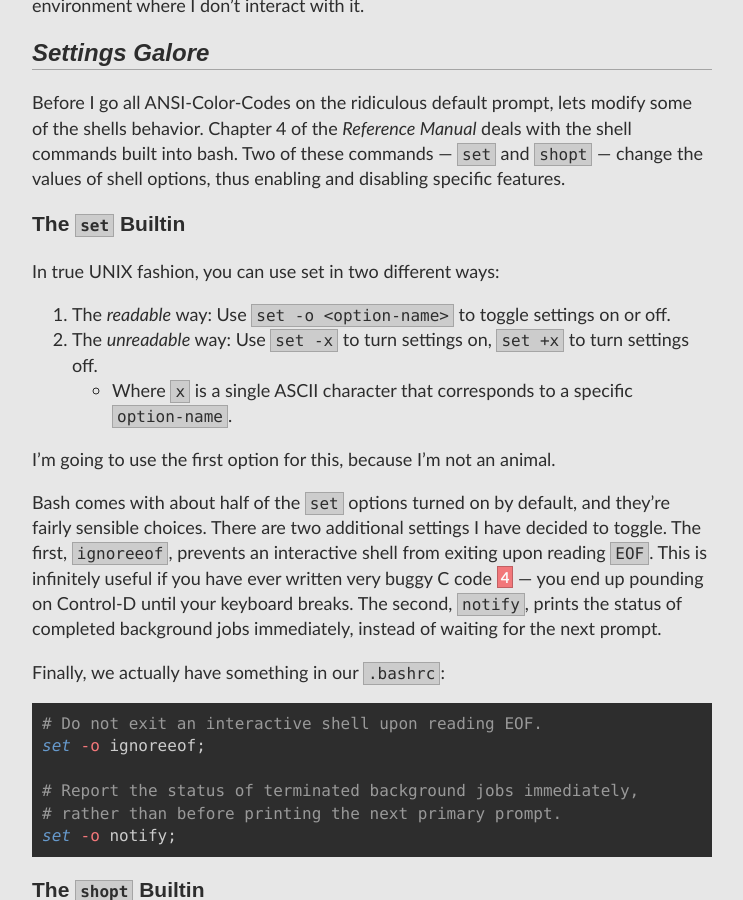
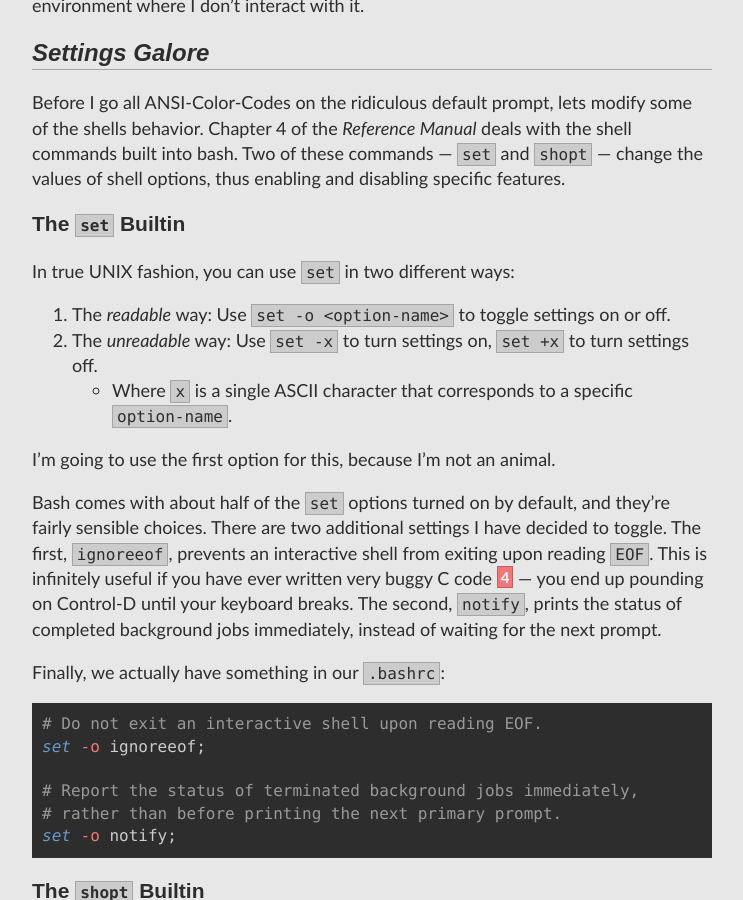
Before and after one commit to patrickrgaffney/hypepat, a Jekyll site: the page built from _posts/2016-09-24-two-shells-one-prompt.md, in a window 1280 px wide and 900 px high, scrolled down 3859 px. Shown: the whole window, without its empty margins (268-1011 px from the left). Built offline with Jekyll 4.4.1, drawn with Linux system fonts in a browser that asks for light colours; Markdown is read by kramdown in place of the engine named in the settings.

```diff
--- a/_posts/2016-09-24-two-shells-one-prompt.md
+++ b/_posts/2016-09-24-two-shells-one-prompt.md
@@ -105,7 +105,7 @@ Before I go all ANSI-Color-Codes on the ridiculous default prompt, lets modify s
 
 ### The `set` Builtin
 
-In true UNIX fashion, you can use set in two different ways:
+In true UNIX fashion, you can use `set` in two different ways:
 
 1. The *readable* way: Use `set -o <option-name>` to toggle settings on or off.
 2. The *unreadable* way: Use `set -x` to turn settings on, `set +x` to turn settings off.
```
